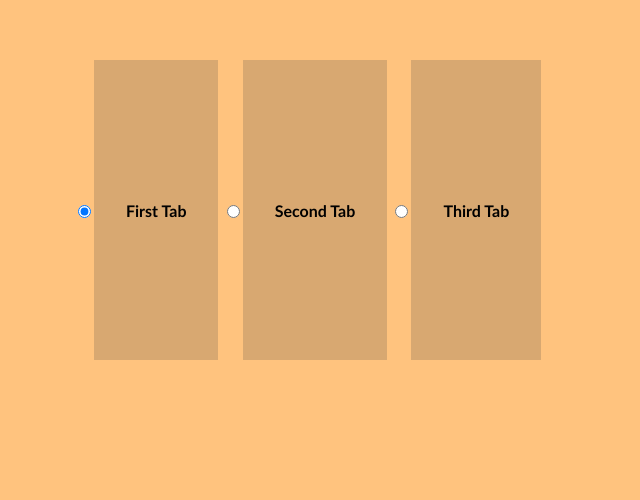
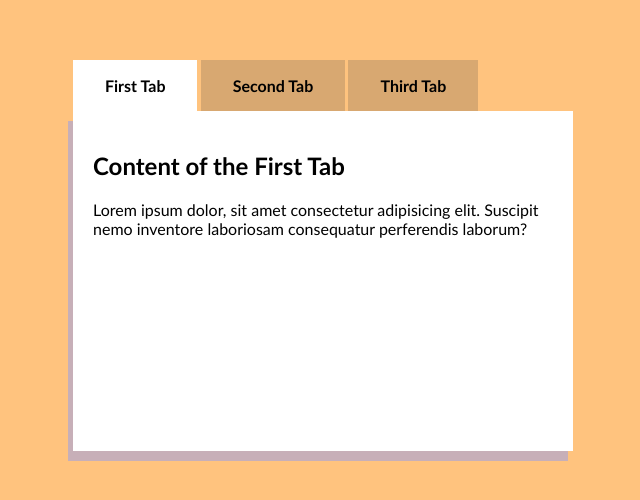
Before and after one commit to SemehAmeur/Tabs, a plain HTML site: page index.html in a window 1280 px wide. Shown: the part 190-690 px from the top of the page, without its empty margins (317-957 px from the left). Drawn offline with Linux system fonts and the light colour scheme.

Commit message:
styling the navigation between different tabs and reviewing other elements , fixing some mistakes like for attribute in the label

```diff
--- a/css/styles.css
+++ b/css/styles.css
@@ -16,6 +16,7 @@ body {
 }
 
 label{
+    order: 1;
     display: flex;
     justify-content: center;
     align-items: center;
@@ -36,4 +37,15 @@ label{
     background: #fff;
     padding: 20px;
     box-shadow: -5px 10px 0px 0px #c7afb8;
+    order: 9;
 }
+
+input{
+    display: none;
+}
+input:checked + label{
+    background: #fff;
+}
+input:checked + label + .tab{
+    display: block;
+}
```
